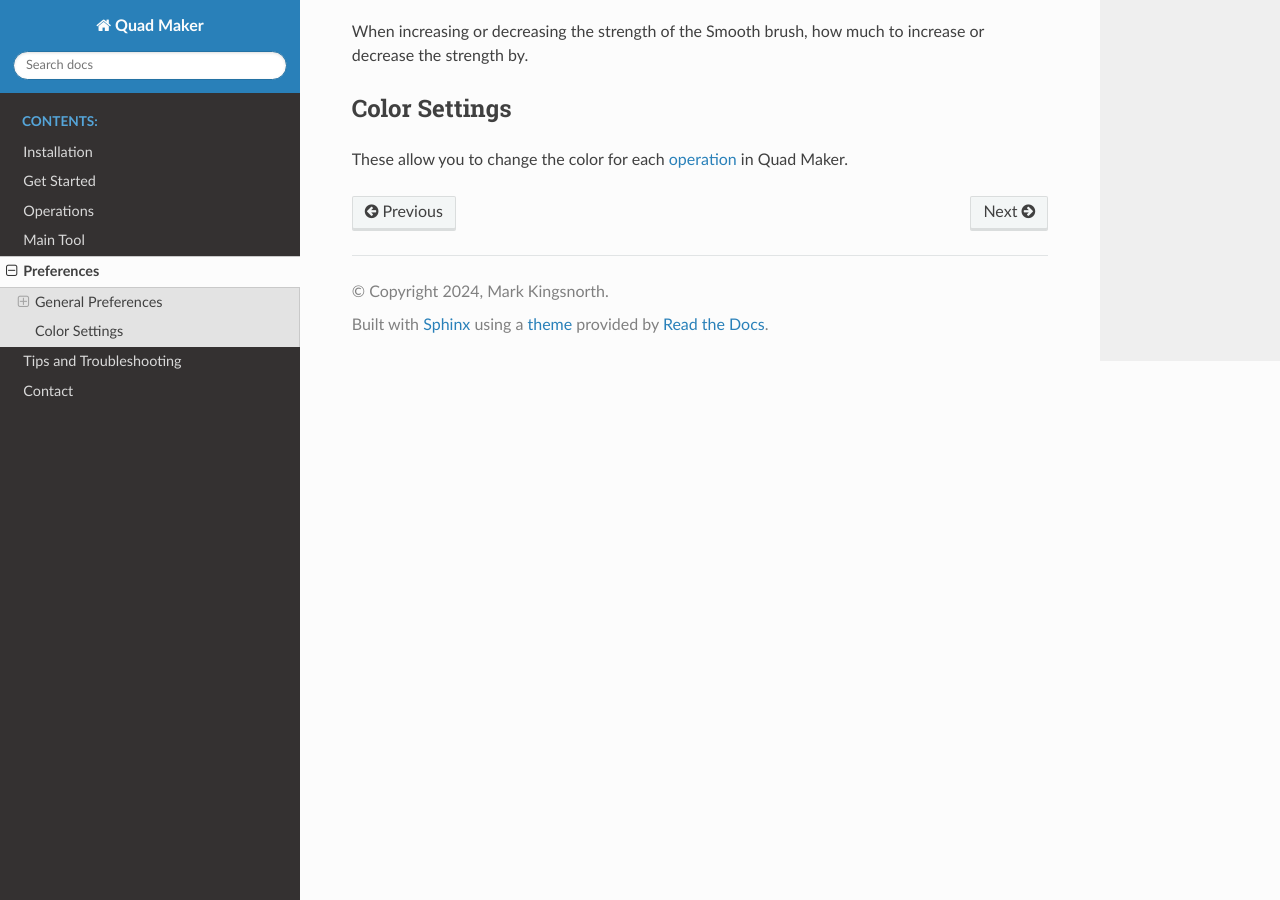
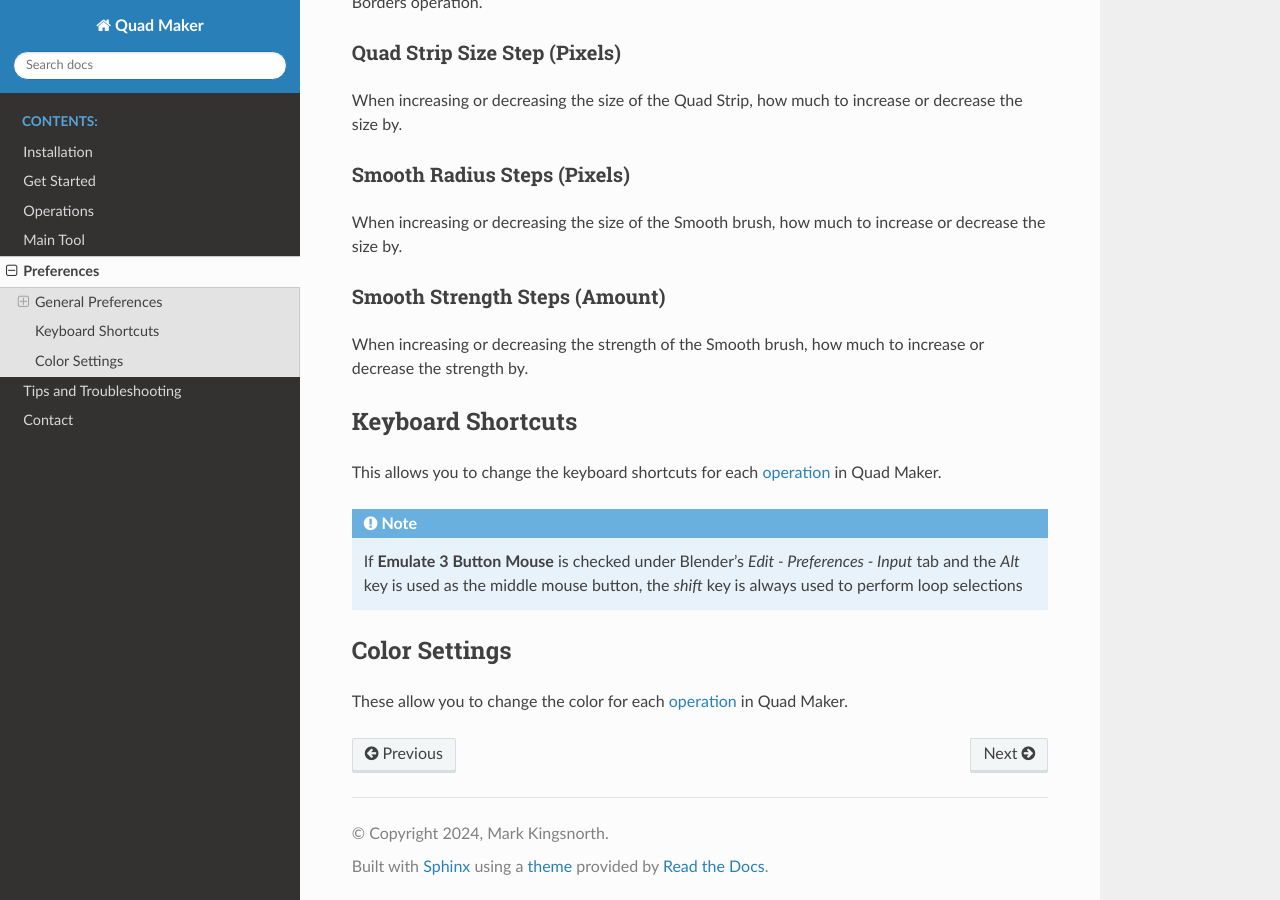
Before and after one commit to mkingsnorth/quad_maker_docs, a Sphinx documentation site: the page built from docs/preferences.rst, in a window 1280 px wide and 900 px high, scrolled down 2333 px. Built offline with Sphinx 7.4.7 and the Read the Docs theme 3.1.0, drawn with Linux system fonts in a browser that asks for light colours.

Commit message:
Added notes about keyboard shortcuts

```diff
--- a/docs/operations.rst
+++ b/docs/operations.rst
@@ -258,7 +258,7 @@ Tweak Elements
 
   .. note::
 
-    \* When *Emulate 3 Button Mouse* is selected in preferences,  ``Hold Shift + Left Click + Drag`` to select and move edge loops instead.
+    \* When *Emulate 3 Button Mouse* is selected in preferences and the Alt key is used for the middle mouse,  ``Hold Shift + Left Click + Drag`` to select and move edge loops instead.
 
 ----------------------------------------------------------------------
 
--- a/docs/preferences.rst
+++ b/docs/preferences.rst
@@ -47,6 +47,16 @@ Smooth Strength Steps (Amount)
 
 When increasing or decreasing the strength of the Smooth brush, how much to increase or decrease the strength by.
 
+======================================================
+Keyboard Shortcuts
+======================================================
+
+This allows you to change the keyboard shortcuts for each :ref:`operation<operations>` in Quad Maker.
+
+
+.. note::
+    If **Emulate 3 Button Mouse** is checked under Blender's *Edit - Preferences - Input* tab and the *Alt* key is used as the middle mouse button, the *shift* key is always used to perform loop selections
+
 
 ======================================================
 Color Settings
```
Also changed, not shown: docs/troubleshooting.rst (+7 -13 lines), docs/_static/images/preferences.png.
